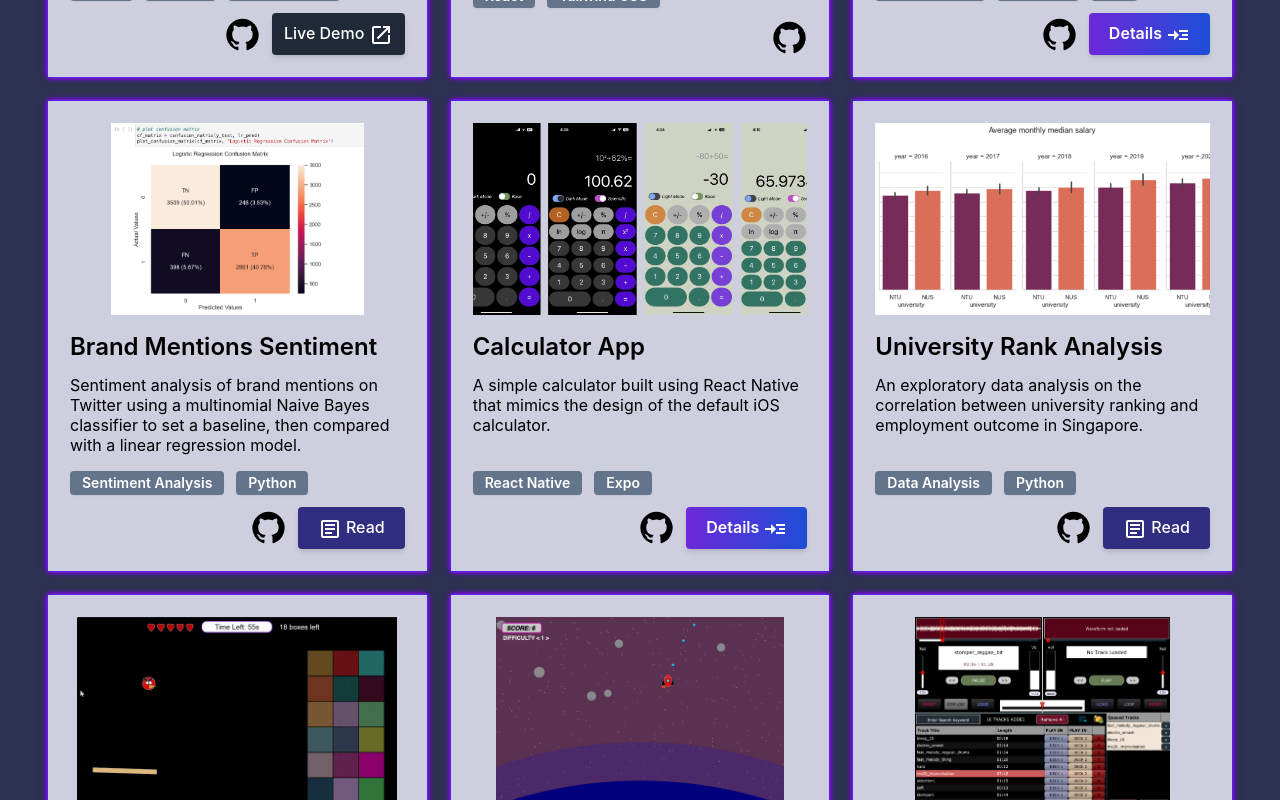
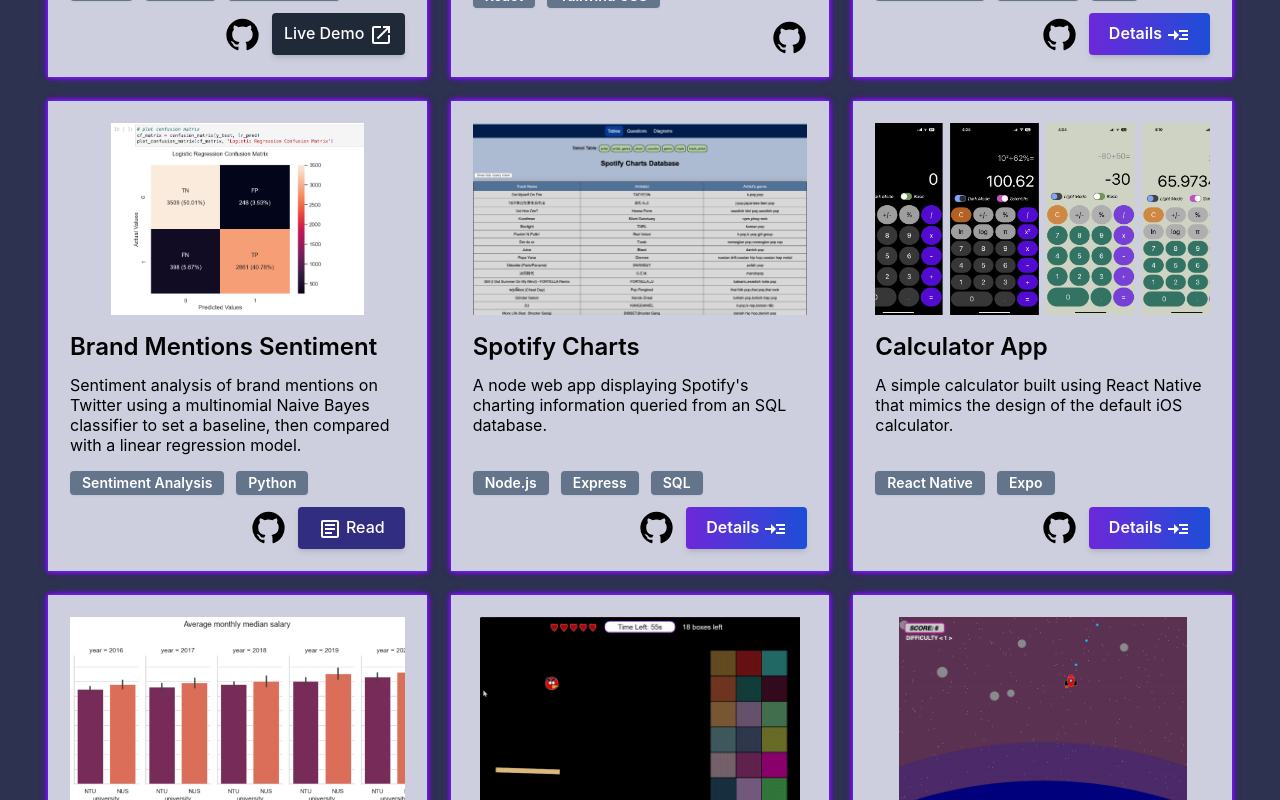
Before and after one commit to jxne00/my-portfolio, a React (Create React App) app: page / in a window 1280 px wide. Shown: the part 2500-3300 px from the top of the page. Built offline with nearby package versions, Linux system fonts and the light colour scheme.

Commit message:
add project

```diff
--- a/src/assets/projectData.js
+++ b/src/assets/projectData.js
@@ -89,6 +89,17 @@
     html_link: 'https://jxne00.github.io/brand-mentions-sentiment/Sentiment%20Analysis'
   },
   {
+    title: 'Spotify Charts',
+    imgpath: require('../assets/images/spotify-charts-img.png'),
+    overview:
+      "A node web app displaying Spotify's charting information queried from an SQL database.",
+    description:
+      'Spotify Charts is a web application that displays Spotify charting information queried from an SQL database. The application is built using Node.js and Express for the backend, and HTML, CSS, and EJS for the frontend. The application allows users to view the different tables in the database, as well as the SQL queries used to retrieve the data. The modelling process (cleaning and normalisation) of the database is also documented [here](https://github.com/jxne00/SpotifyCharts/blob/main/src/DADT%20midterm%20report.pdf).',
+    repoURL: 'https://github.com/jxne00/smartHomey',
+    tags: ['Node.js', 'Express', 'SQL'],
+    yt_embed: 'https://www.youtube.com/embed/mC8D7VYpJLM'
+  },
+  {
     title: 'Calculator App',
     imgpath: require('../assets/images/calculator-img.png'),
     overview:
--- a/src/components/DetailsModal.js
+++ b/src/components/DetailsModal.js
@@ -7,6 +7,40 @@
 const DetailsModal = ({ project, open, handleClose }) => {
   const { theme } = useTheme();
   const { title, description, repoURL, yt_embed } = project;
+
+  // identify markdown links to render as anchor tags
+  const renderLinks = (text) => {
+    // Match markdown link pattern [text](url)
+    const pattern = new RegExp('\\[([^\\]]+)\\]\\((https?:\\/\\/[^\\s\\)]+)\\)', 'g');
+
+    const parts = [];
+    let lastIndex = 0;
+    text.replace(pattern, (match, linkText, url, index) => {
+      // push text before the markdown link
+      if (lastIndex !== index) {
+        parts.push(text.substring(lastIndex, index));
+      }
+      // push markdown link as an <a> tag
+      parts.push(
+        <a
+          key={index}
+          href={url}
+          target="_blank"
+          rel="noopener noreferrer"
+          className="text-blue-500 underline">
+          {linkText}
+        </a>
+      );
+      lastIndex = index + match.length;
+    });
+
+    // push remaining text after the last link
+    if (lastIndex < text.length) {
+      parts.push(text.substring(lastIndex));
+    }
+
+    return parts;
+  };
 
   return (
     <Modal
@@ -28,7 +62,7 @@
         {/* Description */}
         <p
           className={`${theme}-text-secondary text-base leading-tight text-center mb-5 md:w-5/6`}>
-          {description}
+          {renderLinks(description)}
         </p>
 
         {/* YouTube Embed */}
```
Also changed, not shown: src/assets/images/spotify-charts-img.png (added).
